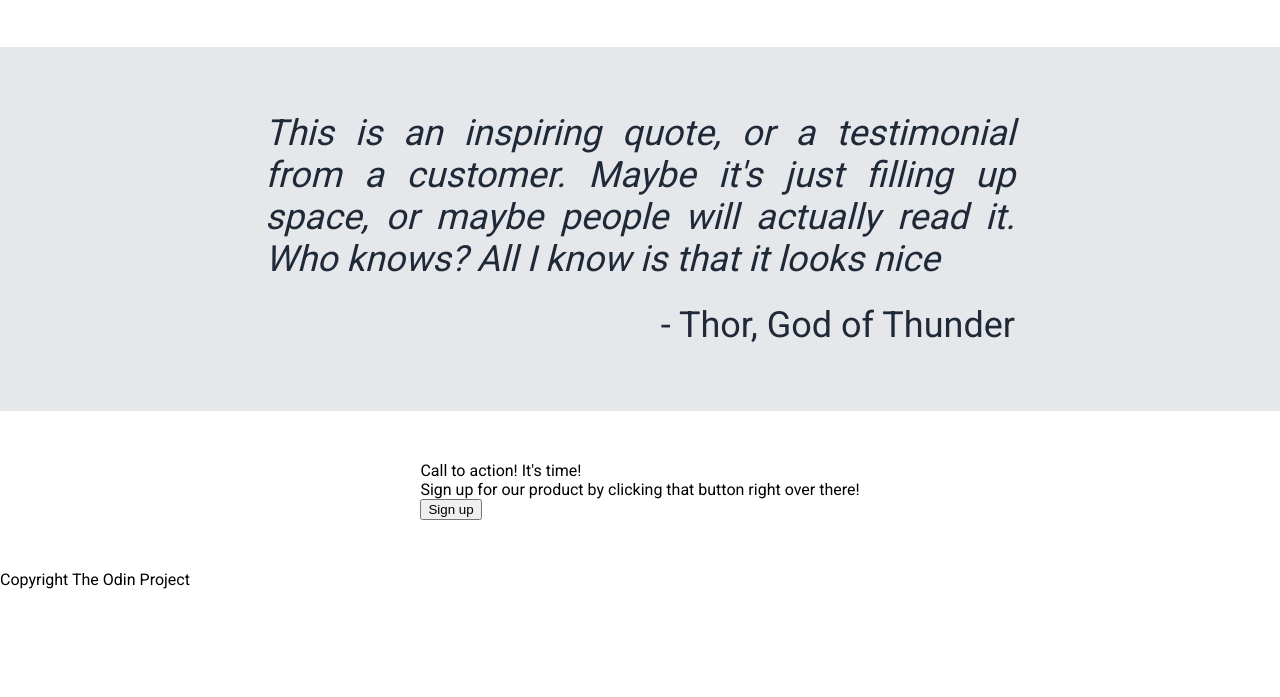
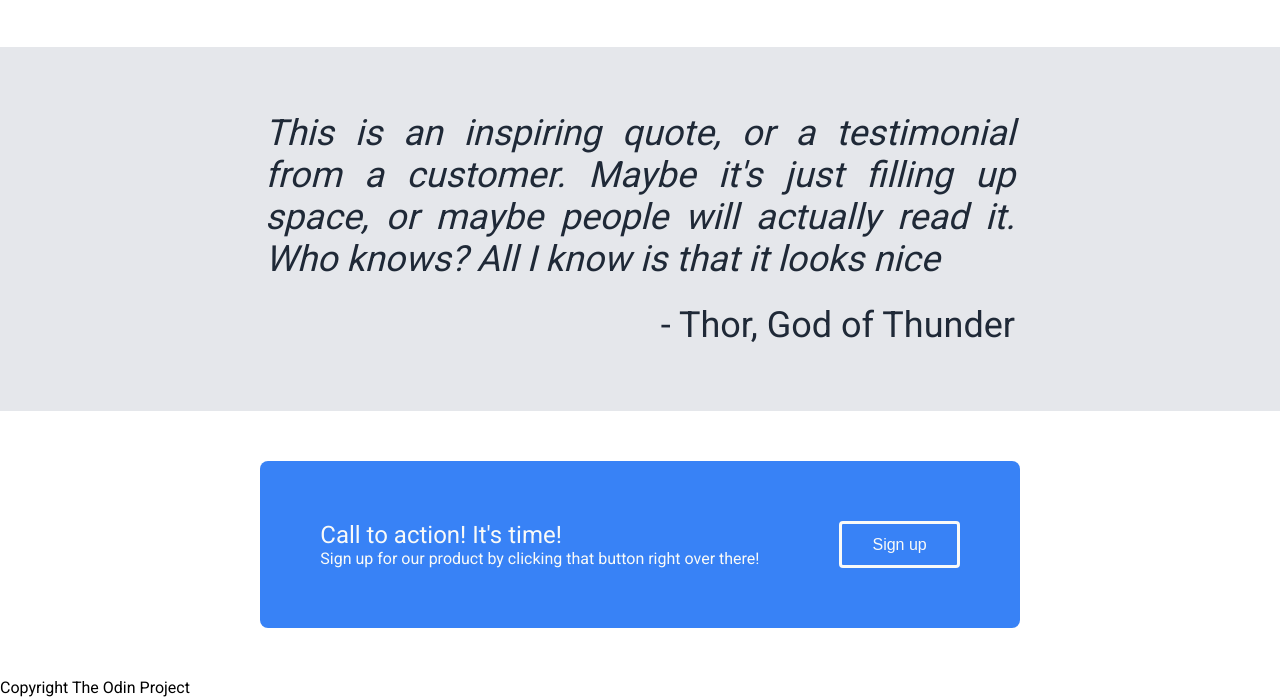
Before and after one commit to TaxiKab119/landing-page, a plain HTML site: page index.html in a window 1280 px wide. Shown: the part 699-1396 px from the top of the page. Before the commit the page ends 1288 px from the top, so only its background shows below. Drawn offline with Linux system fonts and the light colour scheme.

Commit message:
Finish signup box

```diff
--- a/index.html
+++ b/index.html
@@ -23,7 +23,7 @@
         <div class="left">
             <div class="hero-main">This website is awesome</div>
             <div class="hero-secondary">This website has some subtext that goes here under the main title. It's a smaller font and the colour is lower contrast </div>
-            <button href="https://www.youtube.com/watch?v=dQw4w9WgXcQ">Sign up</button>
+            <button>Sign up</button>
         </div>
         <img src="./images/mountains.jpg" alt="this is a placeholder for an image">
     </div>
@@ -64,7 +64,7 @@
                 <div class="title">Call to action! It's time!</div>
                 <div class="text">Sign up for our product by clicking that button right over there!</div>
             </div>
-            <button href="https://www.youtube.com/watch?v=dQw4w9WgXcQ">Sign up</button>
+            <button>Sign up</button>
         </div>
     </div>
     <div class="footer">
--- a/style.css
+++ b/style.css
@@ -140,3 +140,35 @@ a {
     justify-content: center;
     padding: 50px;
 }
+
+.box {
+    background-color: #3882f6;
+    color: #f9faf8;
+    display: flex;
+    padding: 60px;
+    border-radius: 8px;
+    gap: 80px;
+}
+
+.box .container {
+    display: flex;
+    flex-direction: column;
+}
+
+.container .title {
+    font-size: 24px;
+}
+
+.container .text {
+    font-size: 16px;
+}
+
+.box button {
+    padding: 10px 30px;
+    font-size: 16px;
+    background-color: transparent;
+    border-radius: 4px;
+    color: #f9faf8;
+    border: #f9faf8 solid;
+
+}
```
